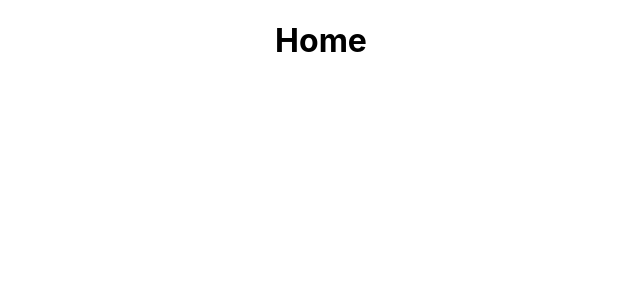
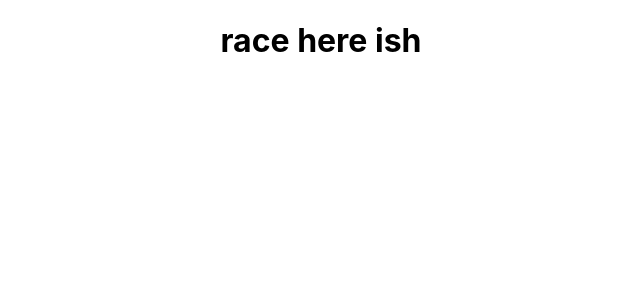
Before and after one commit to austinatose/typeracer, a React (Create React App) app: page /race in a window 1280 px wide. Shown: the top 300 px of the page, without its empty margins (319-959 px from the left). Built offline with nearby package versions, Linux system fonts and the light colour scheme.

Commit message:
just cosmetic

```diff
--- a/src/App.css
+++ b/src/App.css
@@ -36,3 +36,12 @@
     transform: rotate(360deg);
   }
 }
+
+.button {
+  transition-duration: 0.4s;
+}
+
+.button:hover {
+  background-color: #4CAF50; /* Green */
+  color: white;
+}
--- a/src/pages/race.js
+++ b/src/pages/race.js
@@ -4,7 +4,7 @@ import { useNavigate } from "react-router-dom";
 const Home = () => {
   return (
     <div>
-      <h1>Home</h1>
+      <h1>race here ish</h1>
     </div>
   );
 }
```
